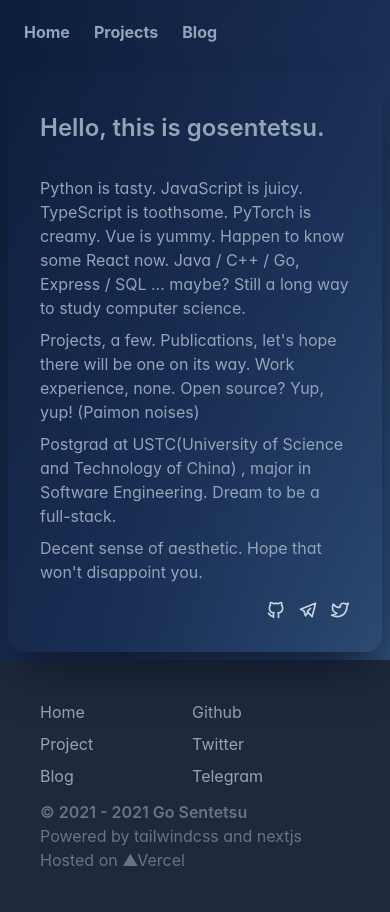
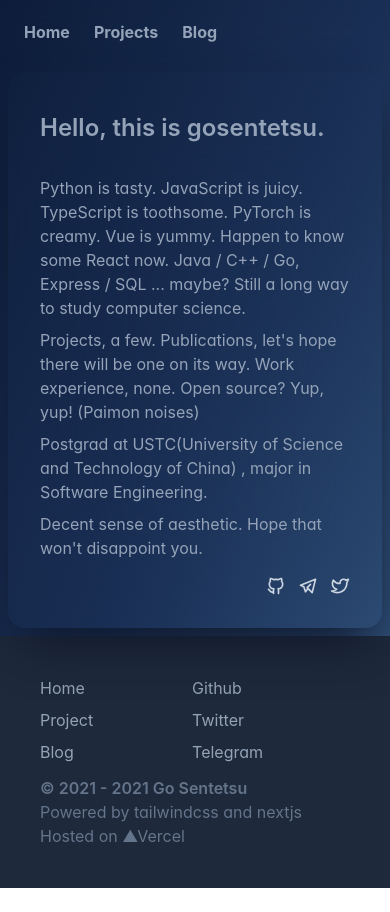
Before and after one commit to gosentetsu/portfolio, a Next.js app: page / in a window 390 px wide. After the commit the page ends 888 px from the top, so only its background shows below. Built offline with nearby package versions, Linux system fonts and the light colour scheme; a web font is replaced by a local one.

Commit message:
refactor: use object to map links, add prettier tailwindcss sorting plugin

```diff
--- a/components/Footer.tsx
+++ b/components/Footer.tsx
@@ -2,7 +2,7 @@ import React from "react";
 
 export default function Footer() {
   return (
-    <footer className="p-10 w-full ease-in-out bg-slate-800 text-slate-400 flex justify-evenly content-around gap-3 flex-wrap">
+    <footer className="flex w-full flex-wrap content-around justify-evenly gap-3 bg-slate-800 p-10 text-slate-400 ease-in-out">
       <ul className="flex-auto space-y-2">
         <li>Home</li>
         <li>Project</li>
@@ -41,14 +41,14 @@ export default function Footer() {
         <li>
           Powered by{" "}
           <a
-            className="hover:text-slate-400 duration-500 ease-linear"
+            className="duration-500 ease-linear hover:text-slate-400"
             href="https://tailwindcss.com/"
           >
             tailwindcss
           </a>{" "}
           and{" "}
           <a
-            className="hover:text-slate-400 duration-500 ease-linear"
+            className="duration-500 ease-linear hover:text-slate-400"
             href="https://nextjs.org/"
           >
             nextjs
@@ -57,7 +57,7 @@ export default function Footer() {
         <li>
           Hosted on{" "}
           <a
-            className="hover:text-slate-400 duration-500 ease-linear"
+            className="duration-500 ease-linear hover:text-slate-400"
             href="https://verce.com"
           >
             ▲Vercel
--- a/components/Nav.tsx
+++ b/components/Nav.tsx
@@ -1,25 +1,22 @@
 import Link from "next/link";
 import React from "react";
 
+const routes = [
+  { name: "Home", href: "/" },
+  { name: "Projects", href: "/projects" },
+  { name: "Blog", href: "/blog" },
+];
 export default function Nav() {
   return (
-    <nav className="sticky top-0 z-10 h-16 w-full backdrop-blur-md font-bold">
-      <div className="flex h-full items-center justify-start space-x-6 pl-6 sm:pl-10 align-middle">
-        <Link href="/">
-          <a className=" text-slate-400 transition-colors hover:text-slate-300">
-            Home
-          </a>
-        </Link>
-        <Link href="/projects">
-          <a className=" text-slate-400 transition-colors hover:text-slate-300">
-            Projects
-          </a>
-        </Link>
-        <Link href="/blog">
-          <a className=" text-slate-400 transition-colors hover:text-slate-300">
-            Blog
-          </a>
-        </Link>
+    <nav className="sticky top-0 z-10 h-16 w-full font-bold backdrop-blur-md">
+      <div className="flex h-full items-center justify-start space-x-6 pl-6 align-middle sm:pl-10">
+        {routes.map((route) => (
+          <Link href={route.href} key={route.name}>
+            <a className=" text-slate-400 transition-colors hover:text-slate-300">
+              {route.name}
+            </a>
+          </Link>
+        ))}
       </div>
     </nav>
   );
--- a/package.json
+++ b/package.json
@@ -29,6 +29,7 @@
     "lint-staged": "^13.0.3",
     "postcss": "^8.4.16",
     "prettier": "^2.7.1",
+    "prettier-plugin-tailwindcss": "^0.2.4",
     "tailwindcss": "^3.1.8",
     "typescript": "4.8.3"
   }
--- a/pages/index.tsx
+++ b/pages/index.tsx
@@ -1,10 +1,29 @@
 import type { NextPage } from "next";
 import Layout from "@/components/Layout";
 import { TbBrandGithub, TbBrandTwitter, TbBrandTelegram } from "react-icons/tb";
+
+const contactLinks = [
+  {
+    name: "github",
+    icon: TbBrandGithub,
+    href: "https://github.com/gosentetsu",
+  },
+  {
+    name: "telegram",
+    icon: TbBrandTelegram,
+    href: "https://t.me/gosentetsu",
+  },
+  {
+    name: "twitter",
+    icon: TbBrandTwitter,
+    href: "https://twitter.com/gosentetsu",
+  },
+];
+
 const Home: NextPage = () => {
   return (
     <Layout>
-      <div className="max-w-2xl m-2 sm:mx-auto rounded-2xl p-8 text-slate-400 shadow-2xl shadow-slate-900 backdrop-blur-3xl">
+      <div className="m-2 max-w-2xl rounded-2xl p-8 text-slate-400 shadow-2xl shadow-slate-900 backdrop-blur-3xl sm:mx-auto">
         <h2 className="mt-2 text-2xl font-semibold">
           Hello, this is gosentetsu.
         </h2>
@@ -29,29 +48,20 @@ const Home: NextPage = () => {
               {" "}
               USTC(University of Science and Technology of China){" "}
             </a>
-            , major in Software Engineering. Dream to be a full-stack.
+            , major in Software Engineering.
           </p>
           <p>Decent sense of aesthetic. Hope that won&#39;t disappoint you.</p>
         </section>
         <div className="mt-4 flex justify-end space-x-3 ">
-          <a
-            href="https://github.com/gosentetsu"
-            className="text-slate-300 hover:text-slate-400 text-xl font-medium "
-          >
-            <TbBrandGithub></TbBrandGithub>
-          </a>
-          <a
-            href="https://t.me/gosentetsu"
-            className="text-slate-300 hover:text-slate-400 text-xl font-medium "
-          >
-            <TbBrandTelegram />
-          </a>
-          <a
-            href="https://twitter.com/gosentetsu"
-            className="text-slate-300 hover:text-slate-400 text-xl font-medium "
-          >
-            <TbBrandTwitter />
-          </a>
+          {contactLinks.map((item) => (
+            <a
+              key={item.name}
+              href={item.href}
+              className="text-xl font-medium text-slate-300 hover:text-slate-400 "
+            >
+              <item.icon />
+            </a>
+          ))}
         </div>
       </div>
     </Layout>
--- /dev/null
+++ b/prettier.config.js
@@ -0,0 +1,4 @@
+// prettier.config.js
+module.exports = {
+  plugins: [require("prettier-plugin-tailwindcss")],
+};
```
Also changed, not shown: 1 other file (tests, documents, lock files or other folders).
